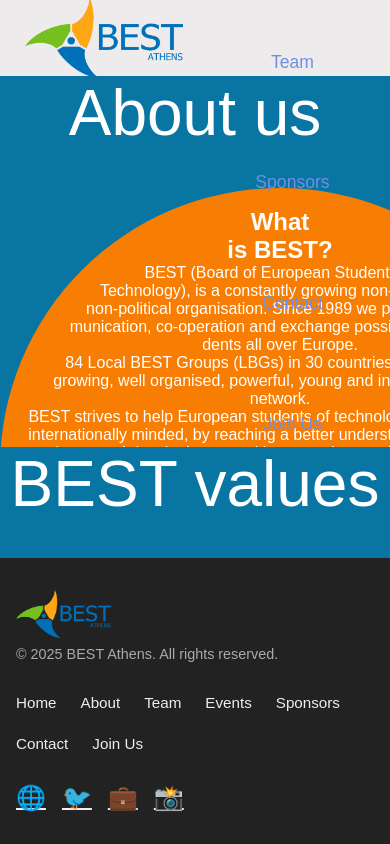
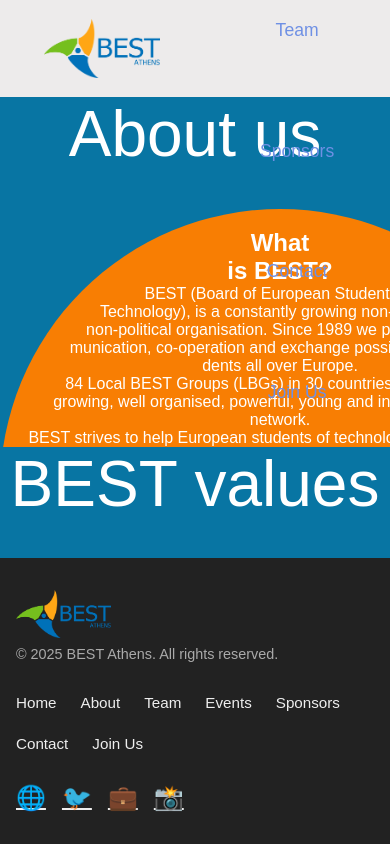
Before and after one commit to BESTAthens/mainsite, a Django app: page /about/ in a window 390 px wide. Run offline with Django 5.2, Linux system fonts and the light colour scheme.

Commit message:
navbar update1 logo-fixed

```diff
--- a/mainsite/mainsite/settings.py
+++ b/mainsite/mainsite/settings.py
@@ -25,7 +25,7 @@
 # SECURITY WARNING: don't run with debug turned on in production!
 DEBUG = True
 
-ALLOWED_HOSTS = ['bestathens.pythonanywhere.com']
+ALLOWED_HOSTS = ['bestathens.pythonanywhere.com', '127.0.0.1']
 
 
 # Application definition
--- a/mainsite/static/css/styles.css
+++ b/mainsite/static/css/styles.css
@@ -29,18 +29,11 @@
     flex: 1;
   }
 
-  /* Footer styles (yours already) ===========================================================================================================================*/
-  .footer_section {
-    background-color: #222;
-    color: #eee;
-    padding: 2rem 1rem;
-  }
 
 
-
-.navbar{
+ /*navbar=======================================================================================================================================================*/
+ .navbar {
   background: #edebeb;
-    height: 9%;
   display: flex;
   justify-content: center;
   align-items: center;
@@ -48,114 +41,109 @@
   position: sticky;
   top: 0;
   z-index: 999;
+  height: 5.5em; /* replaces 9% — consistent and scalable */
 }
 
 .navbar_container {
   display: flex;
   justify-content: space-between;
-    height: 80px;
+  align-items: center;
+  height: 100%;
   z-index: 1;
   width: 100%;
-    max-width: 1300px;
+  max-width: 81.25em; /* 1300px */
   margin: 0 auto;
   padding: 0 15%;
 }
 
-#navbar_logo img{
-    max-width: auto;
-    height: 80px;
+#navbar_logo img {
+  height: 4em;
+  width: auto;
+  object-fit: contain;
+  display: block;
+  padding-top: 1%;
+  padding-bottom: 1%;
 }
 
-.fa-gem{
-    margin-right:  0.5rem;
+
+.fa-gem {
+  margin-right: 0.5em;
 }
 
-.navbar_menu{
+.navbar_menu {
   display: flex;
   align-items: center;
   list-style: none;
   text-align: center;
 }
 
-.navbar_item{
-    height: 30%;
+.navbar_item {
+  height: 100%;
 }
 
-.navbar_links{
+.navbar_links {
   color: #6f90e4;
   display: flex;
   align-items: center;
   text-decoration: none;
-    padding: 0 1rem;
+  padding: 0 1em;
   height: 100%;
 }
 
 .navbar_links:hover {
-    color: #2efa1b ;
+  color: #2efa1b;
   transition: all 0.3s ease;
 }
 
-@media screen and (max-width:960px){
+/* Responsive */
+@media screen and (max-width: 60em) { /* 960px */
   .navbar_container {
-        display: flex;
+      flex-direction: row;
       justify-content: space-between;
-        height: 80px;
-        z-index: 1;
-        width: 100%;
-        max-width: 1300px;
-        padding: 0
+      padding: 0 1em;
   }
 
-
-    .navbar_menu{
+  .navbar_menu {
       display: grid;
       grid-template-columns: auto;
-        align-items: auto;
-        margin: 0;
       width: 100%;
       opacity: 1;
       transition: all 0.5s ease;
       height: 100vh;
-        z-index:-1;
+      z-index: -1;
   }
 
-    .navbar_menu.active{
+  .navbar_menu.active {
       background: #edebeb;
       top: 100%;
-        opacity:1;
-        transition: all 0.5s ease ;
+      opacity: 1;
       z-index: 99;
       height: 100vh;
       font-size: 1.6rem;
   }
 
-    #navbar_logo img{
-        padding-left: 25px;
+  #navbar_logo img {
+      padding-left: 1.5em;
+      height: 3.5em; /* slightly smaller on mobile */
   }
 
-    .navbar_toggle.bar{
-        width: 25px;
-        height: 3px;
-        margin: 5px auto;
+  .navbar_toggle.bar {
+      width: 1.5em;
+      height: 0.2em;
+      margin: 0.3em auto;
+      background: #2efa1b;
       transition: all 0.3s ease-in-out;
-        background: #2efa1b;
   }
 
-    .navbar_item{
-        width: 100%;
-    }
-
-    .navbar_links{
+  .navbar_links {
       display: table;
       text-align: center;
       padding: 2rem;
       width: 100%;
-
+  }
 }
 
-}
-
-#mobile-menu{
+#mobile-menu {
   position: absolute;
   top: 20%;
   right: 5%;
@@ -163,6 +151,8 @@
 }
 
 
+
+  /* Footer styles (yours already) ===========================================================================================================================*/
 
 
 .footer_section {
```
Lines whose indentation alone changed are shown as unchanged.
